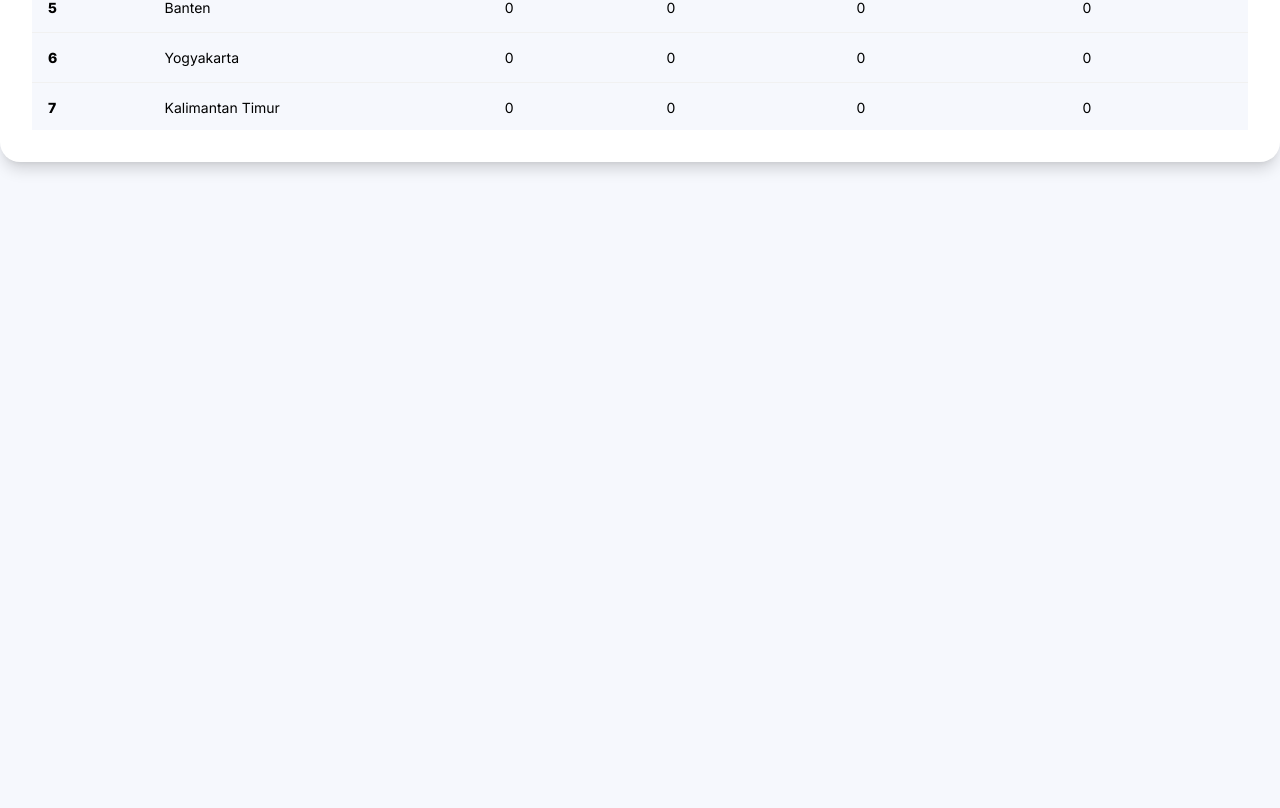
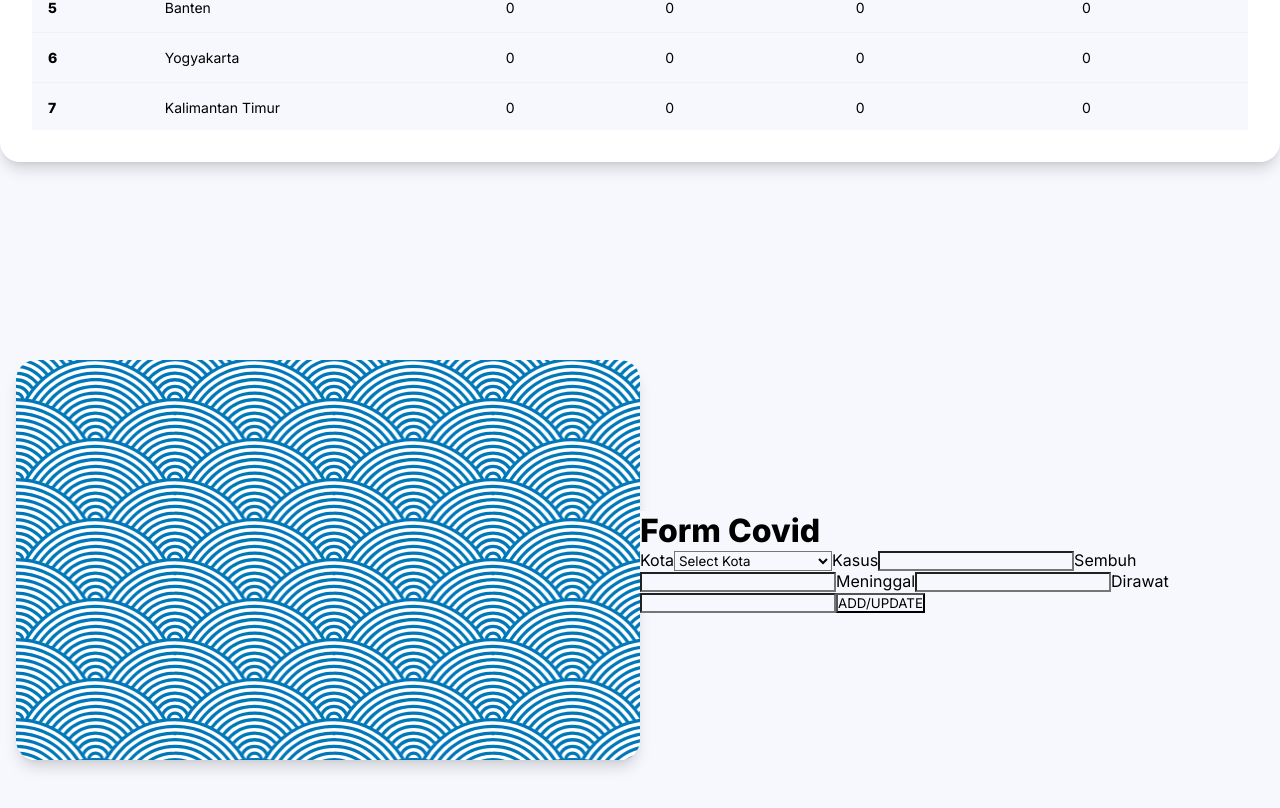
Before and after one commit to hafidznaufl/react-covid-project, a React (Create React App) app: page / in a window 1280 px wide. Shown: the part 1350-2158 px from the top of the page. Before the commit the page ends 1612 px from the top, so only its background shows below. Built offline with nearby package versions, Linux system fonts and the light colour scheme.

Commit message:
Add Form Component

```diff
--- a/src/components/Form/Form.js
+++ b/src/components/Form/Form.js
@@ -1,14 +1,95 @@
+import style from "./Form.module.css";
 import Pattern from "../../assets/Pattern";
-import style from "./Form.module.css";
+import { useState } from "react";
 
-const Form = () => {
+const Form = (props) => {
+  const { provinces, setProvinces } = props;
+
+  const [kota, setKota] = useState("");
+  const [kasus, setKasus] = useState("");
+  const [sembuh, setSembuh] = useState("");
+  const [meninggal, setMeninggal] = useState("");
+  const [dirawat, setDirawat] = useState("");
+
+  const handleSubmit = (e) => {
+    e.preventDefault();
+
+    const index = provinces.findIndex((province) => province.kota === kota);
+
+    const data = {
+      ...provinces[index],
+      kota: kota,
+      kasus: kasus,
+      sembuh: sembuh,
+      meninggal: meninggal,
+      dirawat: dirawat,
+    };
+
+    setProvinces([
+      ...provinces.splice(0, index),
+      data,
+      ...provinces.splice(index + 1),
+    ]);
+  };
+
   return (
     <div className={style.container}>
       <div className={style.content}>
         <div className={style.left}>
           <Pattern />
         </div>
-        <div className={style.right}></div>
+
+        <div className={style.right}>
+          <div className={style.title}>
+            <h1>Form Covid</h1>
+          </div>
+
+          <form className={style.form} onSubmit={handleSubmit}>
+            <label htmlFor="kota">Kota</label>
+            <select
+              id="kota"
+              value={kota}
+              onChange={(e) => setKota(e.target.value)}
+            >
+              <option value="">Select Kota</option>
+              {provinces.map((province, index) => (
+                <option value={province.kota} key={index}>
+                  {province.kota}
+                </option>
+              ))}
+            </select>
+            <label htmlFor="kasus">Kasus</label>
+            <input
+              id="kasus"
+              type="number"
+              value={kasus}
+              onChange={(e) => setKasus(e.target.value)}
+            />
+            <label htmlFor="">Sembuh</label>
+            <input
+              id="Sembuh"
+              type="number"
+              value={sembuh}
+              onChange={(e) => setSembuh(e.target.value)}
+            />
+            <label htmlFor="">Meninggal</label>
+            <input
+              id="Meninggal"
+              type="number"
+              value={meninggal}
+              onChange={(e) => setMeninggal(e.target.value)}
+            />
+            <label htmlFor="">Dirawat</label>
+            <input
+              id="Dirawat"
+              type="number"
+              value={dirawat}
+              onChange={(e) => setDirawat(e.target.value)}
+            />
+
+            <button>ADD/UPDATE</button>
+          </form>
+        </div>
       </div>
     </div>
   );
--- /dev/null
+++ b/src/components/Form/Form.module.css
@@ -0,0 +1,39 @@
+.container{
+    padding: 0 16px;
+}
+
+.content{
+    display: flex;
+    flex-direction: column;
+}
+
+.left{
+    margin: 0 0 20px 0
+}
+
+.right{
+
+}
+
+@media (min-width: 764px) {
+    .container{
+        max-width: 1536px;
+        margin: auto;
+    }
+
+    .content{
+        flex-direction: row;
+        justify-content: space-around;
+        align-items: center;
+        height: 600px;
+    }
+
+    .left{
+        flex-basis: 50%;
+        margin: 0;
+    }
+
+    .right{
+        flex-basis: 50%;
+    }
+}
--- a/src/components/Table/Table.js
+++ b/src/components/Table/Table.js
@@ -1,9 +1,7 @@
 import style from "./Table.module.css";
-import { data } from "../../utils/constants/provinces";
-import { useState } from "react";
 
-const Table = () => {
-  const [obj, setObj] = useState(data.provinces);
+const Table = (props) => {
+  const {provinces, setProvinces} = props;
 
   return (
     <div className={style.container}>
@@ -20,21 +18,21 @@
               <tr>
                 <th>No.</th>
                 <th>Provinsi</th>
-                <th>Positif</th>
+                <th>Kasus</th>
                 <th>Sembuh</th>
                 <th>Meninggal</th>
                 <th>Dirawat</th>
               </tr>
             </thead>
             <tbody>
-              {obj.map((item, index) => (
+              {provinces.map((province, index) => (
                 <tr key={index}>
                   <td>{index + 1}</td>
-                  <td>{item.kota}</td>
-                  <td>{item.kasus}</td>
-                  <td>{item.sembuh}</td>
-                  <td>{item.meninggal}</td>
-                  <td>{item.dirawat}</td>
+                  <td>{province.kota}</td>
+                  <td>{province.kasus}</td>
+                  <td>{province.sembuh}</td>
+                  <td>{province.meninggal}</td>
+                  <td>{province.dirawat}</td>
                 </tr>
               ))}
             </tbody>
--- a/src/components/Table/Table.module.css
+++ b/src/components/Table/Table.module.css
@@ -1,8 +1,6 @@
 .container{
-    padding: 32px 16px;
+    padding: 16px 16px;
     border-radius: 20px;
-    box-shadow: 0 10px 15px -3px rgb(0 0 0 / 0.15), 0 4px 6px -4px rgb(0 0 0 / 0.1);
-    background-color: var(--pure-white);
 }
 
 .content, .title, h1, p{
@@ -21,14 +19,13 @@
 
   .table{
     max-width: 400px;
-    max-height: 400px;
+    max-height: 450px;
     overflow-x: scroll;
   }
 
   .title {
     display: flex;
     flex-direction: column;
-    align-items: center;
     margin-bottom: 32px;
   }
 
@@ -76,9 +73,11 @@
 
   @media (min-width: 764px) {
     .container{
-        max-width: 1600px;
+        max-width: 1536px;
         margin: 0 auto 100px auto;
         padding: 32px 32px;
+        box-shadow: 0 10px 15px -3px rgb(0 0 0 / 0.15), 0 4px 6px -4px rgb(0 0 0 / 0.1);
+        background-color: var(--pure-white);
     }
 
     .table{
--- a/src/pages/Home.js
+++ b/src/pages/Home.js
@@ -1,14 +1,21 @@
+import { useState } from "react";
+import Form from "../components/Form/Form";
 import Global from "../components/Global Section/Global";
 import Hero from "../components/Hero/Hero";
 import Navbar from "../components/Navbar/Navbar";
 import Table from "../components/Table/Table";
+import data from "../utils/constants/provinces"
 
 function Main() {
+
+  const [provinces, setProvinces] = useState(data.provinces)
+
   return (
     <main>
       <Hero />
       <Global />
-      <Table />
+      <Table provinces={provinces} setProvinces={setProvinces}/>
+      <Form provinces={provinces} setProvinces={setProvinces}/>
     </main>
   );
 }
--- a/src/utils/constants/provinces.js
+++ b/src/utils/constants/provinces.js
@@ -1,4 +1,4 @@
-export const data = {
+export default {
   last_update: "2022-03-29",
   total_province: 34,
   provinces: [
```
Also changed, not shown: src/components/Form/Form.module..css (deleted).
